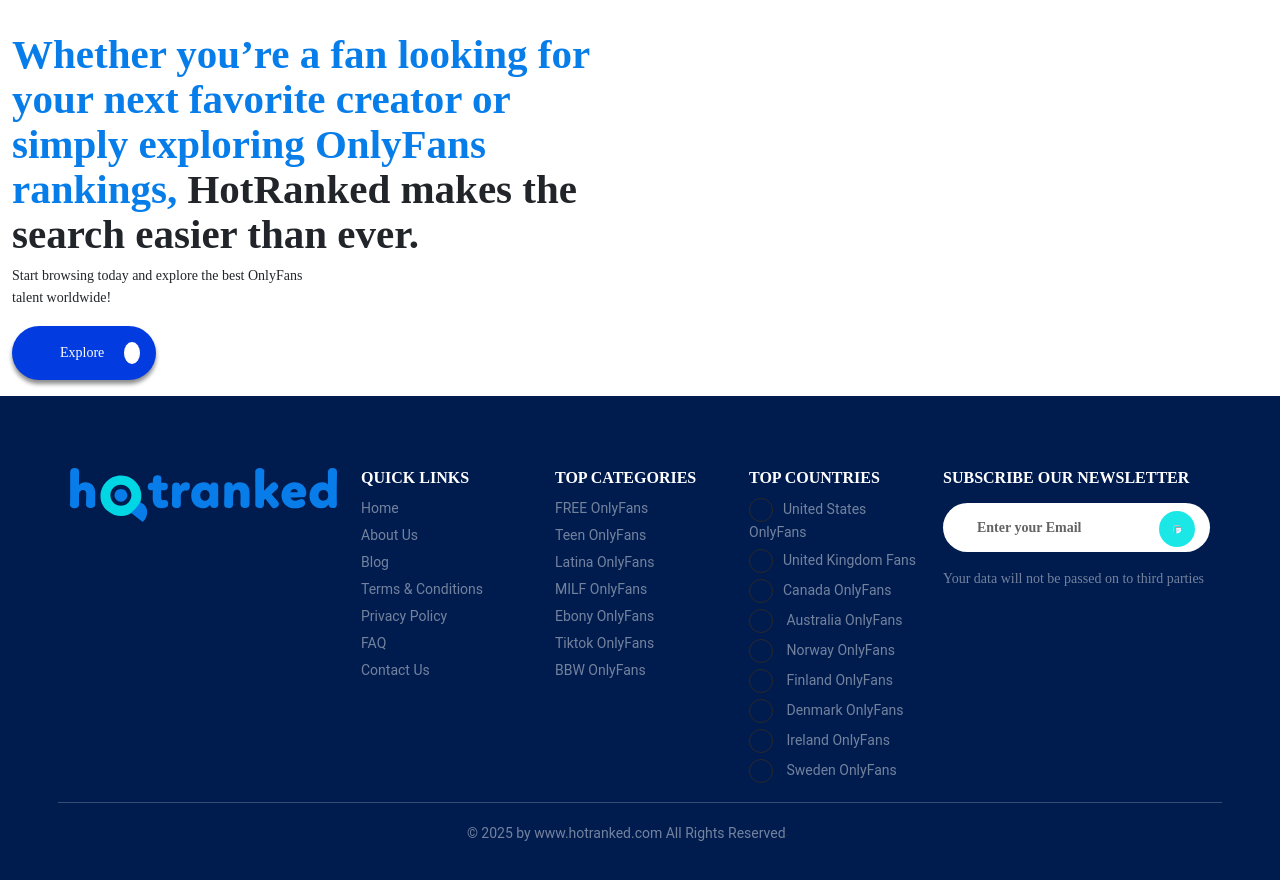
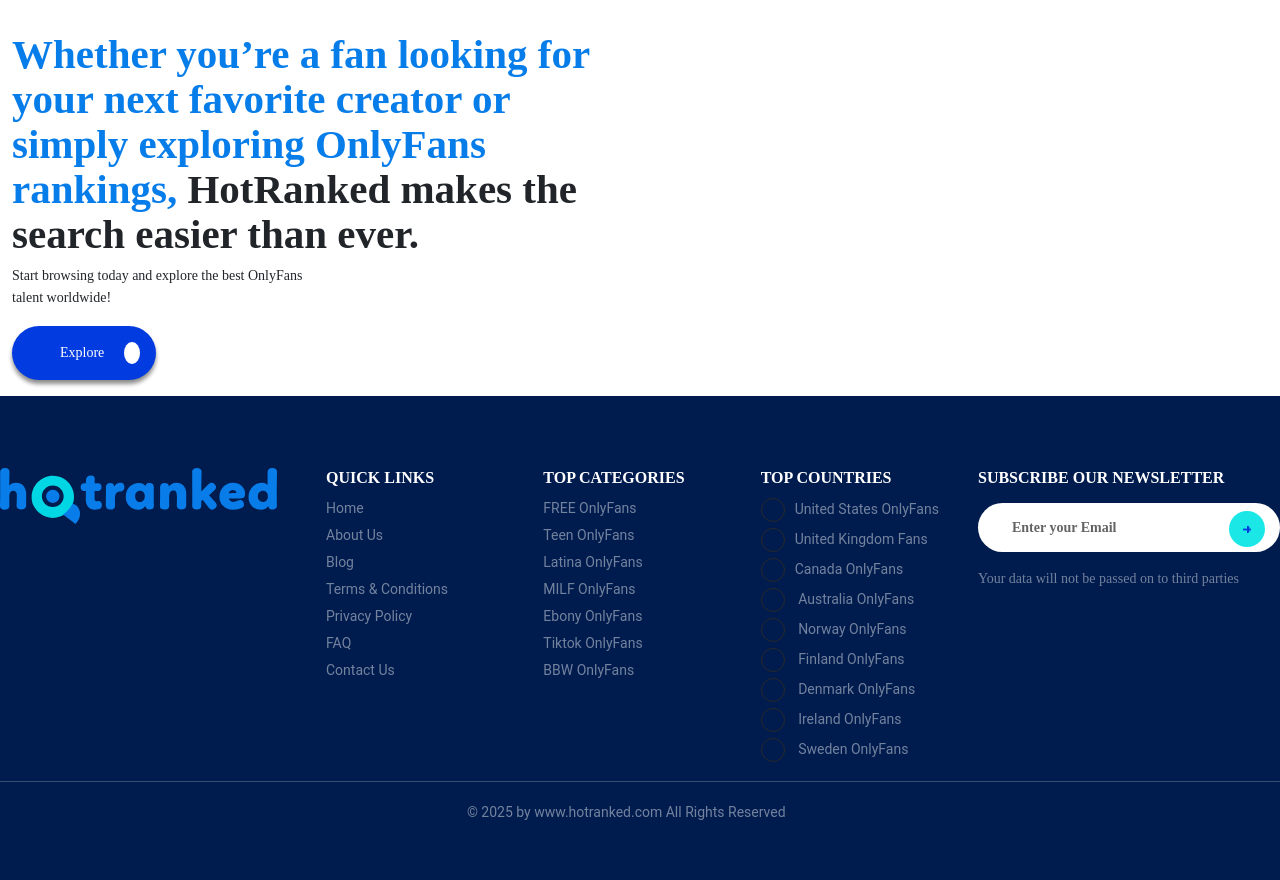
Before and after one commit to kjrajasekar/HotRanked_project_official, a plain HTML site: page pages/aboutus.html in a window 1280 px wide. Shown: the part 1482-2362 px from the top of the page. Drawn offline with nearby package versions, Linux system fonts and the light colour scheme.

Commit message:
26022025-updates

```diff
--- a/pages/aboutus.html
+++ b/pages/aboutus.html
@@ -597,10 +597,10 @@
 
     <!-- Footer Section -->
     <footer class="footer pt-5">
-    <div class="container mt-4 px-sm-0 px-4">
+      <div class="container-fluid mt-4 px-sm-0 px-4 content">
           <div class="row text-start text-md-start">
               <div class="col-12 col-xl-3 mb-3">
-                <h3 class="w-100"><a href=""><img class="img-fluid" src="../Images/Layer_2.svg" alt=""></a>
+                  <h3 class="w-100"><a href=""><img class="img-fluid" src="../assets/images/Layer_2.svg" alt=""></a>
                   </h3>
               </div>
               <div class="col-12 col-sm-6 col-lg-3 col-xl-2 mb-3">
@@ -647,7 +647,7 @@
                           <h5 class="text-white footer-title">SUBSCRIBE OUR NEWSLETTER</h5>
                           <div class="d-flex justify-content-start newsletter mt-3 position-relative">
                               <input type="email" placeholder="Enter your Email ">
-                            <img src="./Images/Group 45.png" alt=""
+                              <img src="../assets/images/Group 24.svg" alt=""
                                   class="viewallfaq-arrow ms-3 p-5 rounded-circle position-absolute">
                               <!-- <button class="text-white position-absolute border-0 rounded-circle">&rarr;</button> -->
                           </div>
```
Also changed, not shown: pages/searchall.html (+5 -5 lines), pages/topcategory.html (+3 -3 lines), pages/topcity.html (+3 -3 lines). Lines whose indentation alone changed are shown as unchanged.
